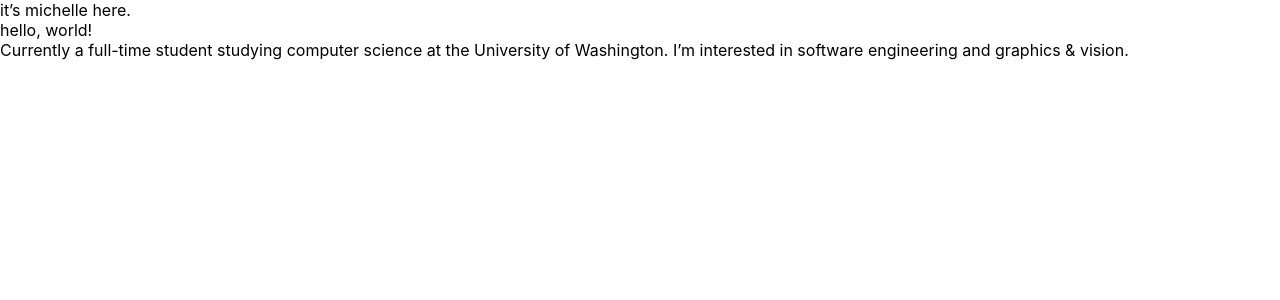
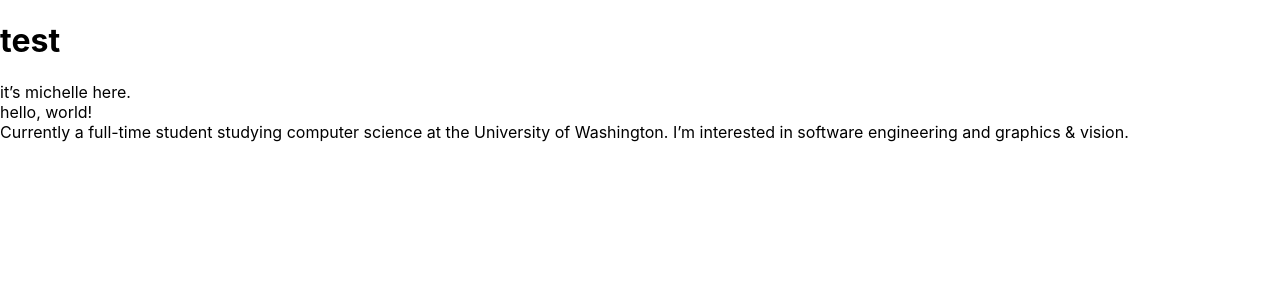
Before and after one commit to m-arquiza/m-arquiza.github.io, a React (Create React App) app in the folder web-app/: page / in a window 1280 px wide. Shown: the top 300 px of the page. Built offline with nearby package versions, Linux system fonts and the light colour scheme.

Commit message:
check test to see if redeployment works

```diff
--- a/web-app/src/App.tsx
+++ b/web-app/src/App.tsx
@@ -6,7 +6,8 @@ class App extends Component<{}, {}> {
   render() {
     return (
         <div>
-          <Home></Home>
+            <h1>test</h1>
+            <Home></Home>
         </div>
     );
   }
```
